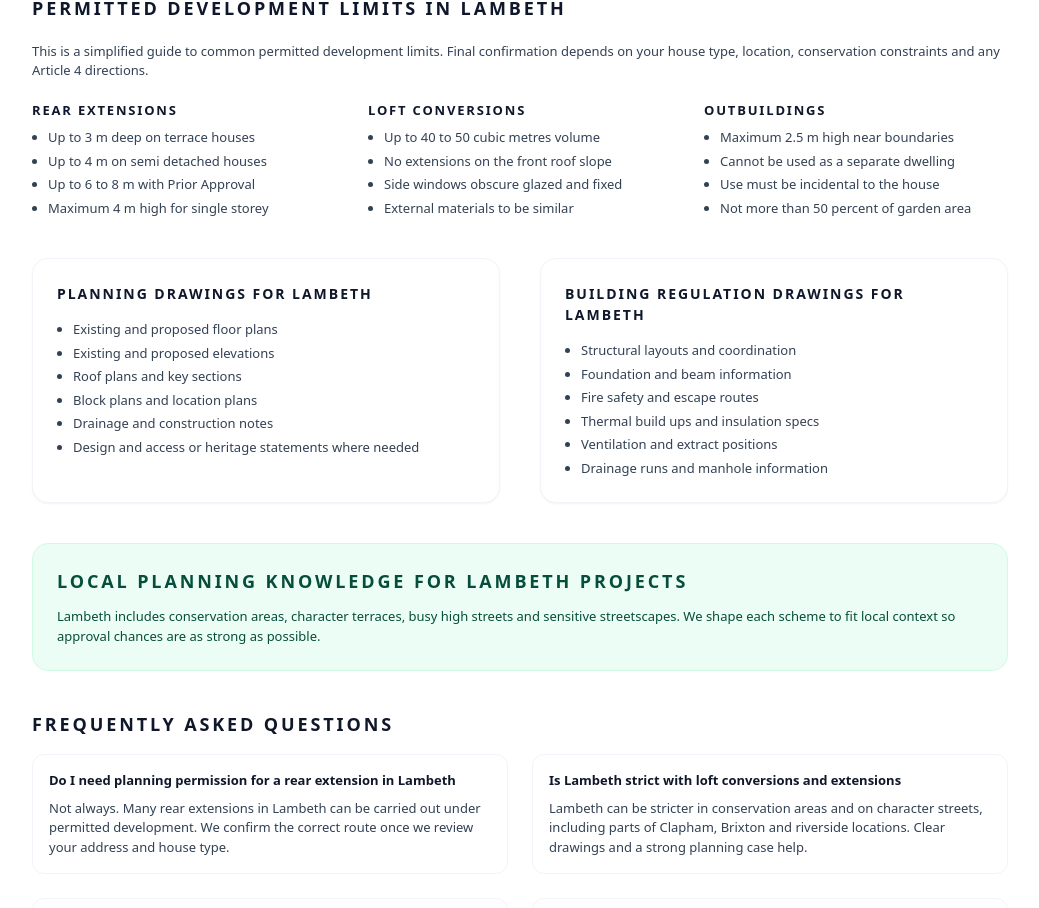
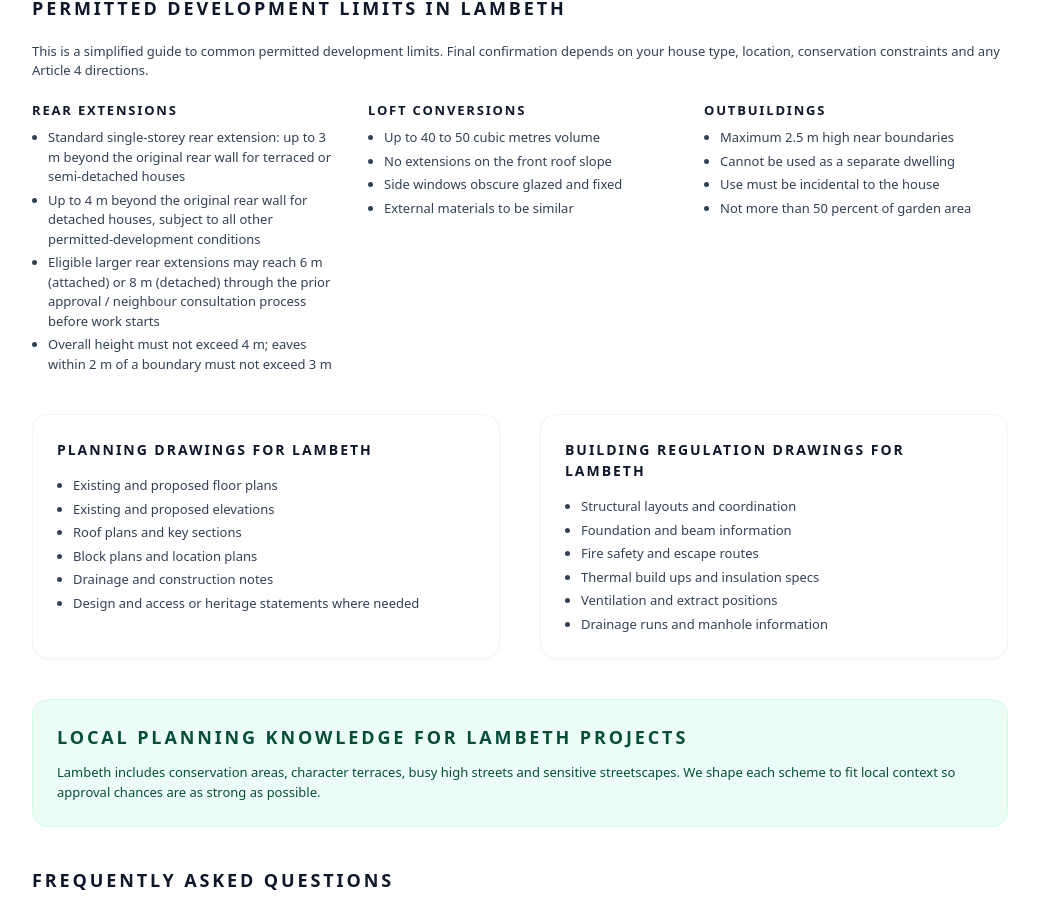
Before and after one commit to WEDRAWPLANS/wedrawplans, a Next.js app: page /areas/lambeth in a window 1280 px wide. Shown: the part 4413-5321 px from the top of the page, without its empty margins (120-1159 px from the left). Built offline with nearby package versions, Linux system fonts and the light colour scheme.

Commit message:
Correct Lambeth rear extension permitted development guidance (preview)

```diff
--- a/pages/areas/lambeth.tsx
+++ b/pages/areas/lambeth.tsx
@@ -462,10 +462,10 @@ export default function LambethAreaPage() {
                   <div>
                     <h3 className="font-semibold mb-2 uppercase tracking-[0.14em] text-slate-900">Rear extensions</h3>
                     <ul className="list-disc pl-4 space-y-1">
-                      <li>Up to 3 m deep on terrace houses</li>
-                      <li>Up to 4 m on semi detached houses</li>
-                      <li>Up to 6 to 8 m with Prior Approval</li>
-                      <li>Maximum 4 m high for single storey</li>
+                      <li>Standard single-storey rear extension: up to 3 m beyond the original rear wall for terraced or semi-detached houses</li>
+                      <li>Up to 4 m beyond the original rear wall for detached houses, subject to all other permitted-development conditions</li>
+                      <li>Eligible larger rear extensions may reach 6 m (attached) or 8 m (detached) through the prior approval / neighbour consultation process before work starts</li>
+                      <li>Overall height must not exceed 4 m; eaves within 2 m of a boundary must not exceed 3 m</li>
                     </ul>
                   </div>
                   <div>
```
